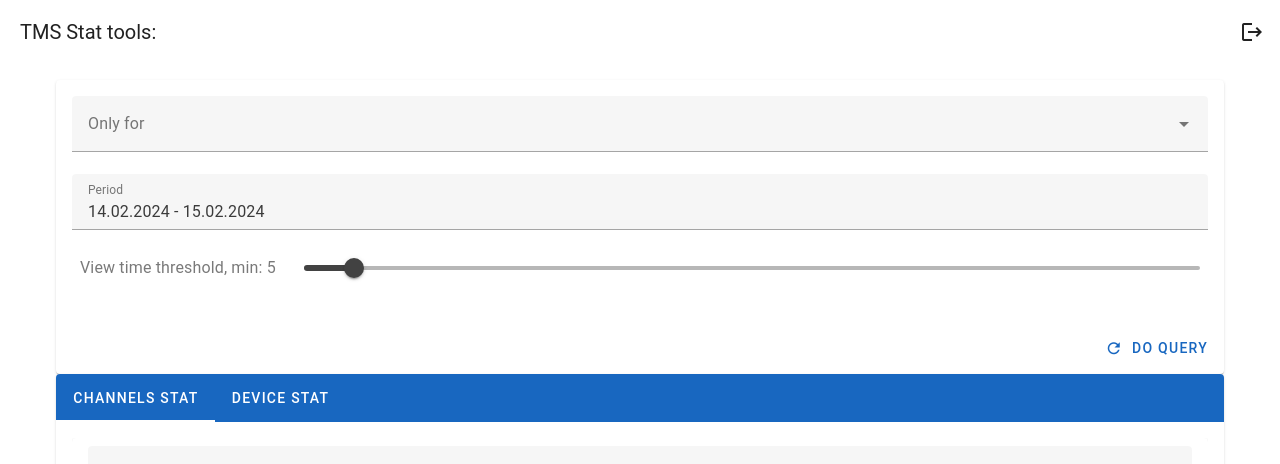
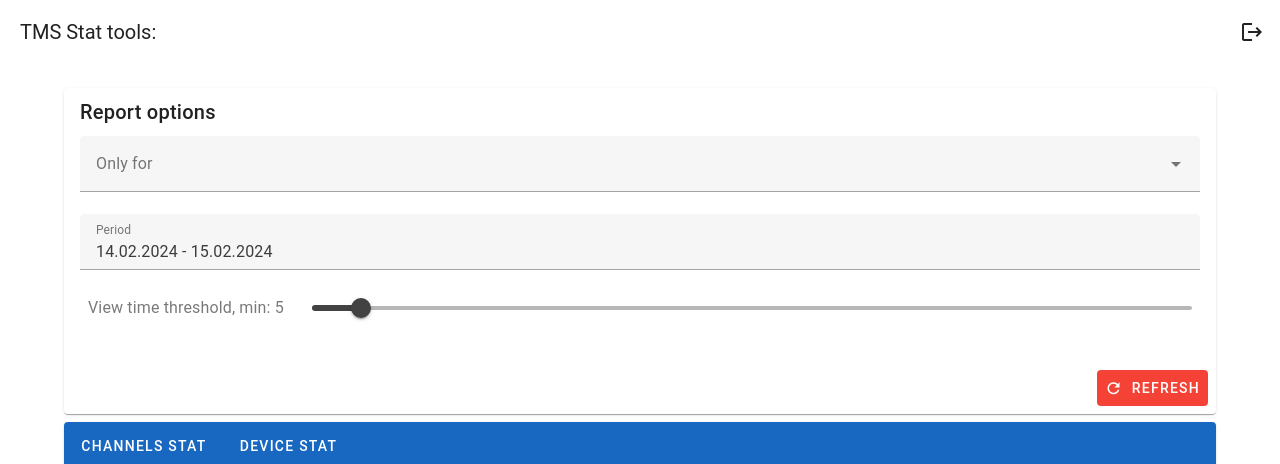
Before and after one commit to tvip/tms-stat-viewer-example, a Vue app: page /app/stat in a window 1280 px wide. Shown: the top 464 px of the page. Built offline with nearby package versions, Linux system fonts and the light colour scheme; no server answers; what vue3-apexcharts would draw is missing.

Commit message:
catch errors and redesign

```diff
--- a/src/components/ChannelsStat.vue
+++ b/src/components/ChannelsStat.vue
@@ -7,6 +7,7 @@ import {ChartDateSeries} from "@/interface/ChartDateSeries";
 import {ChannelsDayStat, useChannelStore} from "@/store/channel";
 import {useLocale} from "vuetify";
 import {useLogStore} from "@/store/log";
+import {AxiosError} from "axios";
 const channelStore = useChannelStore();
 const { t } = useLocale()
 const channelEntities = ref<ChannelEntity[]>( []);
@@ -91,13 +92,16 @@ function load(){
     channelEntities.value = channels;
     makeChannelChart(channelChartKey.value);
     loading.value = false;
-  })
+  }).catch((error: AxiosError)=>{
+    console.dir(error);
+    loading.value = false;
+  });
 
 }
 channelStore.init({enabled: true});
 defineExpose({load})
 
-
+load();
 </script>
 
 <template>
--- a/src/components/DeviceStat.vue
+++ b/src/components/DeviceStat.vue
@@ -4,6 +4,7 @@ import {useDeviceStore} from "@/store/device";
 import DeviceEntity from "@/model/DeviceEntity";
 import dayjs from "dayjs";
 import {useLocale} from "vuetify";
+import {AxiosError} from "axios";
 const { t } = useLocale()
 const deviceStore = useDeviceStore();
 
@@ -25,13 +26,14 @@ function load(){
   console.dir(props);
   deviceStore.getDeviceStat(props.range, props.provider).then((devices: DeviceEntity[])=>{
     deviceEntities.value = devices;
-    console.dir(devices);
+    loading.value = false;
+  }).catch((error: AxiosError)=>{
+    console.dir(error);
     loading.value = false;
   })
 }
 defineExpose({load})
-
-
+load();
 </script>
 
 <template>
--- a/src/components/Stat.vue
+++ b/src/components/Stat.vue
@@ -26,8 +26,14 @@ const deviceStat = ref();
 
 
 function update(){
-  channelStat.value.load();
-  deviceStat.value.load();
+  switch (tab.value){
+    case 'channel':
+      channelStat.value.load();
+      break;
+    case 'device':
+      deviceStat.value.load();
+      break;
+  }
 }
 
 
@@ -35,7 +41,10 @@ function update(){
 
 <template>
 
-  <v-card>
+  <v-card class="ma-2">
+    <v-card-title>
+      {{$t('app.query.title')}}
+    </v-card-title>
     <v-card-text>
   <v-autocomplete v-model="provider" :label="$t('app.query.provider')" item-title="provider_name"  :items="providerStore.getProviders()" :return-object="true" :clearable="true"/>
 
@@ -61,10 +70,10 @@ function update(){
     </v-card-text>
     <v-card-actions>
       <v-spacer></v-spacer>
-        <v-btn @click="update" prepend-icon="mdi-refresh" color="primary">{{$t('app.query.do')}}</v-btn>
+        <v-btn variant="flat"  @click="update" prepend-icon="mdi-refresh" color="red">{{$t('app.query.do')}}</v-btn>
     </v-card-actions>
   </v-card>
-  <v-card>
+  <v-card class="ma-2">
     <v-tabs
       v-model="tab"
       bg-color="primary"
--- a/src/locale/en-US.json
+++ b/src/locale/en-US.json
@@ -13,12 +13,13 @@
     "unique_devices": "Maximum unique devices"
   },
   "query": {
+    "title": "Report options",
     "range": "Period",
     "from": "From",
     "to": "To",
     "provider": "Only for",
     "threshold": "View time threshold, min",
-    "do": "Do query",
+    "do": "Refresh",
     "showMinutes": "Show duration in minutes instead formatted duration",
     "showHours":  "Show duration in hours instead formatted duration"
   },
--- a/src/store/channel.ts
+++ b/src/store/channel.ts
@@ -1,5 +1,5 @@
 import {defineStore} from "pinia";
-import {AxiosResponse} from "axios";
+import {AxiosError, AxiosResponse} from "axios";
 import {Channel} from "@/dto/provider/Channel";
 import channelService from "@/service/provider/ChannelService";
 import ChannelEntity from "@/model/ChannelEntity";
@@ -86,7 +86,7 @@ export const useChannelStore = defineStore('channelStore',{
       })
     },
     async fillStat(dateRange: Date[], provider: Provider|null = null):Promise<ChannelEntity[]>{
-      return new Promise<ChannelEntity[]>((resolve) => {
+      return new Promise<ChannelEntity[]>((resolve, reject) => {
         let count:number = 0;
         if(dateRange.length ==0){
           resolve(this.channels);
@@ -97,6 +97,8 @@ export const useChannelStore = defineStore('channelStore',{
             if(count == dateRange.length){
               resolve(this.channels);
             }
+          }).catch((error: AxiosError)=>{
+            reject(error);
           })
         }
       });
@@ -104,7 +106,7 @@ export const useChannelStore = defineStore('channelStore',{
     async fillDay(value:Date, provider: Provider|null = null):Promise<number>{
       this.getChannelsDayStat(value).audience = 0;
 
-      return new Promise((resolve)=>{
+      return new Promise((resolve,reject)=>{
         accountStatService.query(
           {
             from: dayjs(value).format('YYYY-MM-DD'),
@@ -153,6 +155,8 @@ export const useChannelStore = defineStore('channelStore',{
 
           }
 
+        }).catch((error: AxiosError)=>{
+          reject(error);
         })
       })
 
--- a/src/store/device.ts
+++ b/src/store/device.ts
@@ -2,7 +2,7 @@ import DeviceEntity from "@/model/DeviceEntity";
 import {defineStore} from "pinia";
 import {Provider} from "@/dto/provider/Provider";
 import dayjs from "dayjs";
-import {AxiosResponse} from "axios";
+import {AxiosError, AxiosResponse} from "axios";
 import deviceStatService from "@/service/stat/DeviceStatService";
 import {DeviceStatResponse} from "@/dto/stat/DeviceStatResponse";
 
@@ -36,7 +36,7 @@ export const useDeviceStore = defineStore('deviceStore', {
 
     async getDeviceStat(dateRange: Date[], provider: Provider|null = null):Promise<DeviceEntity[]>{
       this.eraseStat();
-      return new Promise<DeviceEntity[]>((resolve) => {
+      return new Promise<DeviceEntity[]>((resolve,reject) => {
         let count:number = 0;
         if(dateRange.length ==0){
           resolve(this.devices);
@@ -61,6 +61,8 @@ export const useDeviceStore = defineStore('deviceStore', {
             if(count == dateRange.length){
               resolve(this.devices);
             }
+          }).catch((error: AxiosError)=>{
+            reject(error);
           })
         }
 
```
